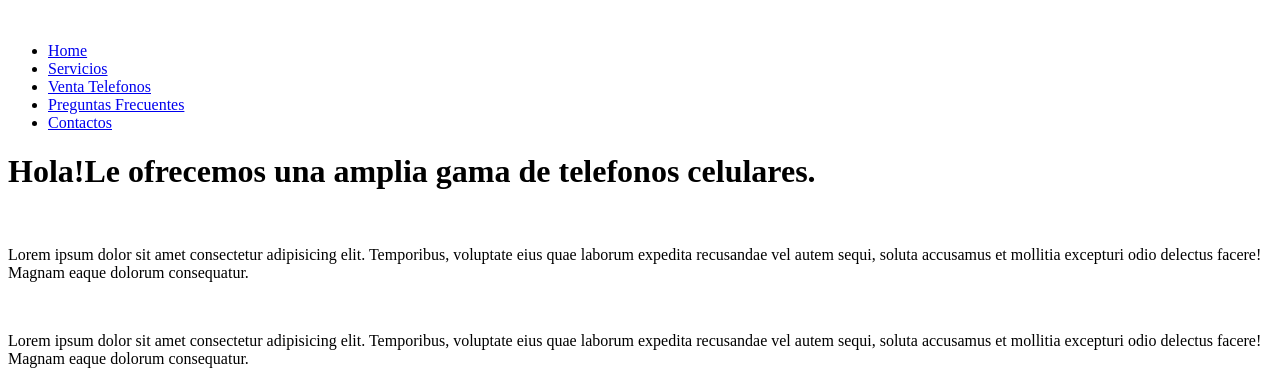
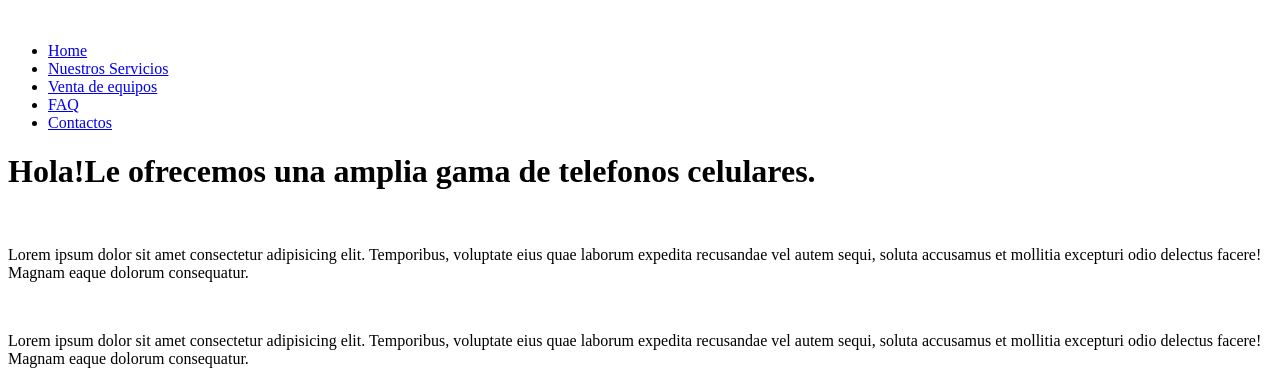
Before and after one commit to AdrianCV1971/PF-cabodevilla, a plain HTML site: page html/Venta de equipos.html in a window 1280 px wide. Drawn offline with Linux system fonts and the light colour scheme.

Commit message:
reentrega del preentregable2 Adrian cabo de Villa

```diff
--- a/html/Ventas Equipos.html
+++ b/html/Venta de equipos.html
@@ -11,10 +11,10 @@
        <nav>
            <ul>
                <li><a href="../index.html">Home</a></li>
-               <li><a href="./html/servicios.html">Servicios</a></li>
-               <li><a href="./html/venta_telefonos.html">Venta Telefonos</a></li>
-               <li><a href="./html/preguntas_frecuentes.html">Preguntas Frecuentes</a></li>
-               <li><a href="./html/contactos.html">Contactos</a></li>
+               <li><a href="./html/Nuestros_servicios.html">Nuestros Servicios</a></li>
+               <li><a href="./html/Venta_de_equipos.html">Venta de equipos</a></li>
+               <li><a href="./html/FAQ.html">FAQ</a></li>
+               <li><a href="./html/Contactos.html">Contactos</a></li>
            </ul>
        </nav>
     </header>
```
Also changed, not shown: html/FAQ.html (+4 -4 lines), html/Nuestros Servicios.html (+4 -4 lines), html/contactos.html (+3 -3 lines).
